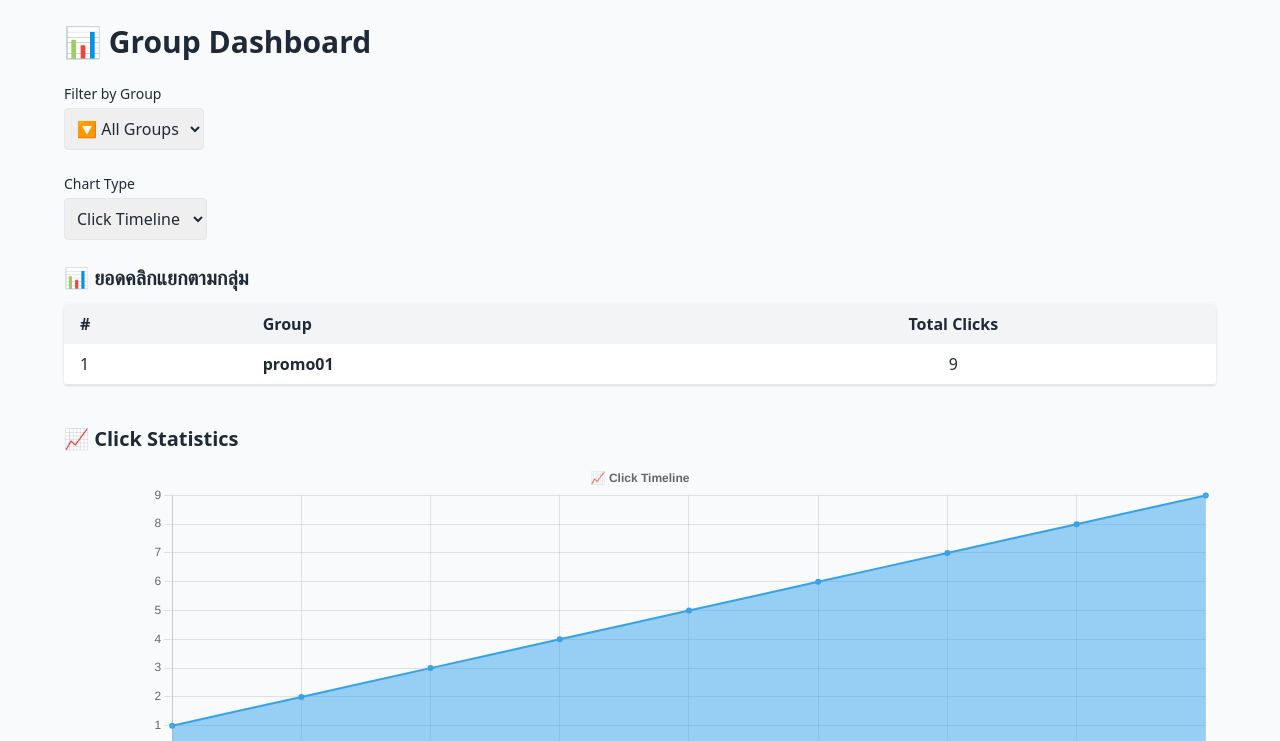
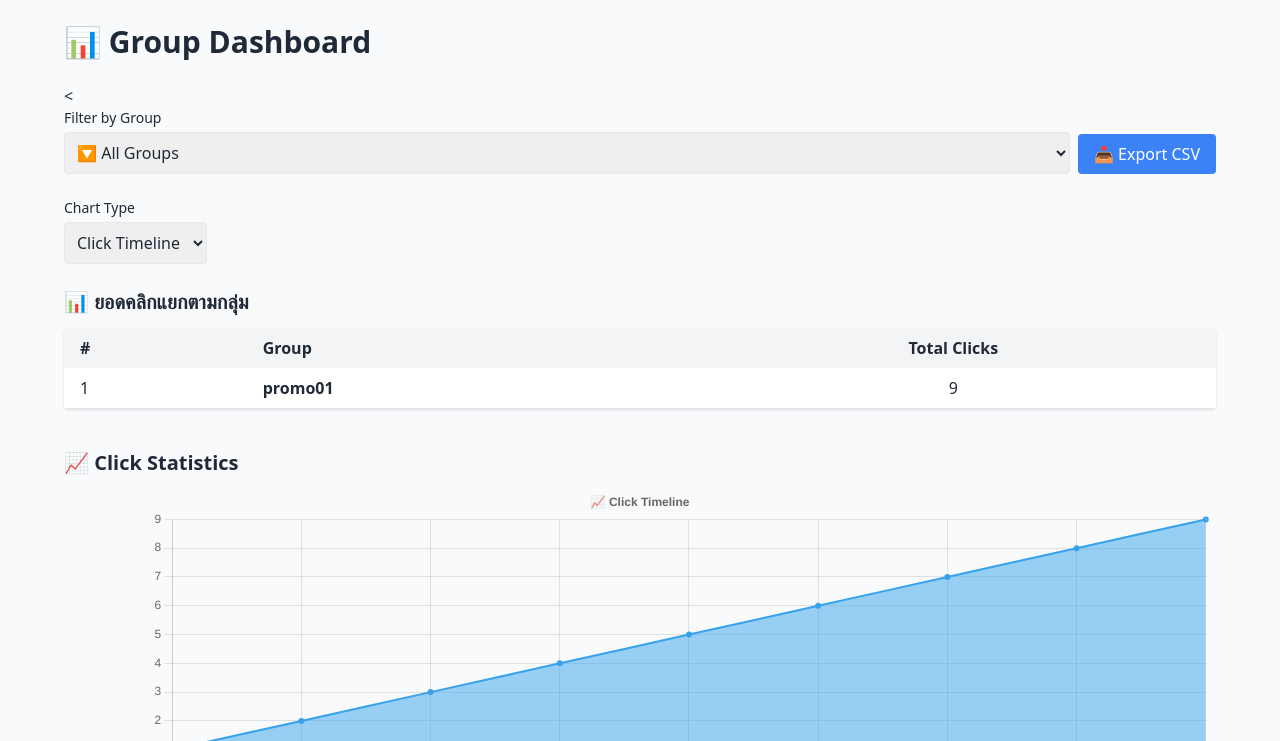
Before and after one commit to Namfon2233/linelinktracker365, a website with bundled scripts: page frontend/index.html in a window 1280 px wide. Shown: the top 741 px of the page. Built offline with nearby package versions, Linux system fonts and the light colour scheme; grey boxes are pictures that could not be loaded; files whose address does not match are found by name.

Commit message:
auto-commit

```diff
--- a/frontend/index.html
+++ b/frontend/index.html
@@ -18,14 +18,20 @@ href="https://unpkg.com/leaflet@1.9.4/dist/leaflet.css"
   <div class="max-w-6xl mx-auto">
     <h1 class="text-3xl font-bold mb-6">📊 Group Dashboard</h1>
 
-  <!-- 🎯 Group Selector -->
-<div class="mb-6">
-  <label for="groupSelector" class="block text-sm font-medium mb-1">Filter by Group</label>
-  <select id="groupSelector" class="border rounded p-2">
-    <option value="">🔽 All Groups</option>
-    <!-- ตัวเลือกจะถูกโหลดอัตโนมัติ -->
-  </select>
+  <<!-- 🎯 Group Selector พร้อมปุ่ม Export CSV -->
+<div class="mb-6 flex items-end">
+  <div class="flex-1">
+    <label for="groupSelector" class="block text-sm font-medium mb-1">Filter by Group</label>
+    <select id="groupSelector" class="border rounded p-2 w-full">
+      <option value="">🔽 All Groups</option>
+      <!-- ตัวเลือกจะถูกโหลดอัตโนมัติ -->
+    </select>
+  </div>
+  <button id="exportCsvBtn" class="bg-blue-500 text-white py-2 px-4 rounded ml-2">
+    📥 Export CSV
+  </button>
 </div>
+
 
 
     <!-- 📈 Chart Type Selector -->
```
